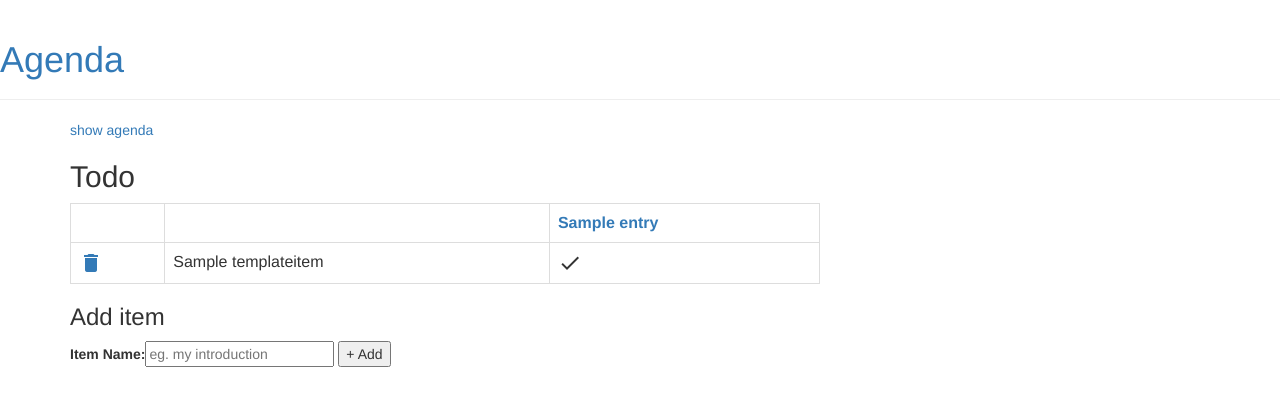
After one commit to pavelcerny/modetool, a Django app: page /todolist in a window 1280 px wide. The commit adds this page. Shown: the top 406 px of the page. Run offline with Django 3.2, Linux system fonts and the light colour scheme; tables that the repository leaves empty hold one stand-in row (values such as "Sample post"); some libraries are stand-ins or nearby versions.

Commit message:
todo overview and adding/deleting template items

```diff
--- a/agenda/form.py
+++ b/agenda/form.py
@@ -5,3 +5,9 @@ class NewEntryForm(forms.Form):
     entry_name = forms.CharField(label="Entry Name",
                                  max_length=100,
                                  widget=forms.TextInput(attrs={'placeholder': "eg. Jackson's show"}))
+
+
+class NewTemplateItemForm(forms.Form):
+    item_name = forms.CharField(label="Item Name",
+                                max_length=100,
+                                widget=forms.TextInput(attrs={'placeholder': "eg. my introduction"}))
--- a/agenda/static/agenda/css/agenda.css
+++ b/agenda/static/agenda/css/agenda.css
@@ -0,0 +1,26 @@
+#todo {
+    font-family: "Trebuchet MS", Arial, Helvetica, sans-serif;
+    border-collapse: collapse;
+    width: 100%;
+}
+
+#todo td, #todo th {
+    border: 1px solid #ddd;
+    padding: 8px;
+}
+
+#todo tr:nth-child(even) {
+    background-color: #f2f2f2;
+}
+
+#todo tr:hover {
+    background-color: #ddd;
+}
+
+#todo th {
+    padding-top: 12px;
+    padding-bottom: 12px;
+    text-align: left;
+    background-color: #4CAF50;
+    color: white;
+}
--- a/agenda/templates/agenda/agenda.html
+++ b/agenda/templates/agenda/agenda.html
@@ -3,6 +3,7 @@
     - Agenda
 {% endblock %}
 {% block content %}
+    <a href="{% url 'show_todo' %}">show todo</a>
     <h2>Agenda</h2>
     {% if entry_list %}
     <ul>
--- /dev/null
+++ b/agenda/templates/agenda/todolist.html
@@ -0,0 +1,51 @@
+{% extends 'agenda/base.html' %}
+{% block title %}
+    - Todo
+{% endblock %}
+{% block content %}
+    <a href="{% url 'show_agenda' %}">show agenda</a>
+    <h2>Todo</h2>
+    {% if entry_list %}
+        {% if template_list %}
+            <table style="width:100%" class="table table-bordered">
+                <tr>
+                    <th></th>
+                    <th></th>
+                    {% for entry in entry_list %}
+                        <th><a href="{% url 'show_entry' entry.id %}">{{ entry.name }}</a></th>
+                    {% endfor %}
+                </tr>
+                {% for template in template_list %}
+                    <tr>
+                        <td><a href="{% url 'delete_template_item' template.id %}"><i class="material-icons">delete</i></a>
+                        </td>
+                        <td>{{ template.label }}</td>
+                        {% for entry in entry_list %}
+                            <td><i class="material-icons">done</i></td>
+                        {% endfor %}
+                    </tr>
+                {% endfor %}
+
+            </table>
+        {% else %}
+            No template items
+        {% endif %}
+    {% else %}
+        {% if template_list %}
+            No entry on the agenda
+        {% else %}
+            No template items & No entry on the agenda
+        {% endif %}
+    {% endif %}
+
+
+    <h3>
+        Add item
+    </h3>
+    <form action="{% url 'show_todo' %}" method="post">
+        {% csrf_token %}
+        {{ form }}
+        <input type="submit" value="+ Add">
+    </form>
+
+{% endblock %}
--- a/agenda/urls.py
+++ b/agenda/urls.py
@@ -4,12 +4,16 @@ from . import views
 
 urlpatterns = [
     # ex /agenda/
-    url('^$', views.agenda, name='show_agenda'),
+    url(r'^$', views.agenda, name='show_agenda'),
     # ex /agenda/5
     url(r'^(?P<entry_id>[0-9]+)$', views.entry, name='show_entry'),
     url(r'^(?P<entry_id>[0-9]+)/delete$', views.delete_entry, name='delete_entry'),
     # ex /agenda/template
-    url('^template$', views.template, name='show_template'),
+    url(r'^template$', views.template, name='show_template'),
+    url(r'^template_item/(?P<template_item_id>[0-9]+)/delete$', views.delete_template_item,
+        name='delete_template_item'),
+    # ex /agenda/todolist
+    url('^todolist$', views.todolist, name='show_todo'),
 
     # API
     url(r'^api/entry$', views.EntryList.as_view()),
--- a/agenda/views.py
+++ b/agenda/views.py
@@ -6,8 +6,8 @@ from django.shortcuts import render, get_object_or_404
 # Create your views here.
 from rest_framework import generics
 
-from agenda.form import NewEntryForm
-from agenda.models import Entry
+from agenda.form import NewEntryForm, NewTemplateItemForm
+from agenda.models import Entry, TemplateItem
 from agenda.serializers import EntrySerializer
 
 
@@ -42,6 +42,7 @@ def agenda(request):
 
     return render(request, 'agenda/agenda.html', context)
 
+
 def entry(request, entry_id):
     return HttpResponse("Here will be the entry (all template items, with corresponding entry item) ")
 
@@ -57,6 +58,47 @@ def template(request):
     return HttpResponse("here will be the template (list of template items)")
 
 
+def delete_template_item(request, template_item_id):
+    ti = get_object_or_404(TemplateItem, pk=template_item_id)
+    ti.delete()
+
+    return todolist(request)
+
+
+def todolist(request):
+    # load data
+    entry_list = Entry.objects.all()
+    template_list = TemplateItem.objects.all()
+
+    # if this is a POST request we need to process the form data
+    if request.method == 'POST':
+        # create a form instance and populate it with data from the request:
+        form = NewTemplateItemForm(request.POST)
+        # check whether it's valid:
+        if form.is_valid():
+            # process the data in form.cleaned_data as required
+            ti = TemplateItem()
+            name_from_form = form.cleaned_data.get('item_name')
+            ti.label = name_from_form
+            ti.save()
+
+            # redirect to a new URL:
+            return HttpResponseRedirect('/todolist')
+
+    # if a GET (or any other method) we'll create a blank form
+    else:
+        form = NewTemplateItemForm()
+
+    # pass the data to the template
+    context = {
+        'entry_list': entry_list,
+        'template_list': template_list,
+        'form': form,
+    }
+
+    return render(request, 'agenda/todolist.html', context)
+
+
 # REST API
 
 
```
